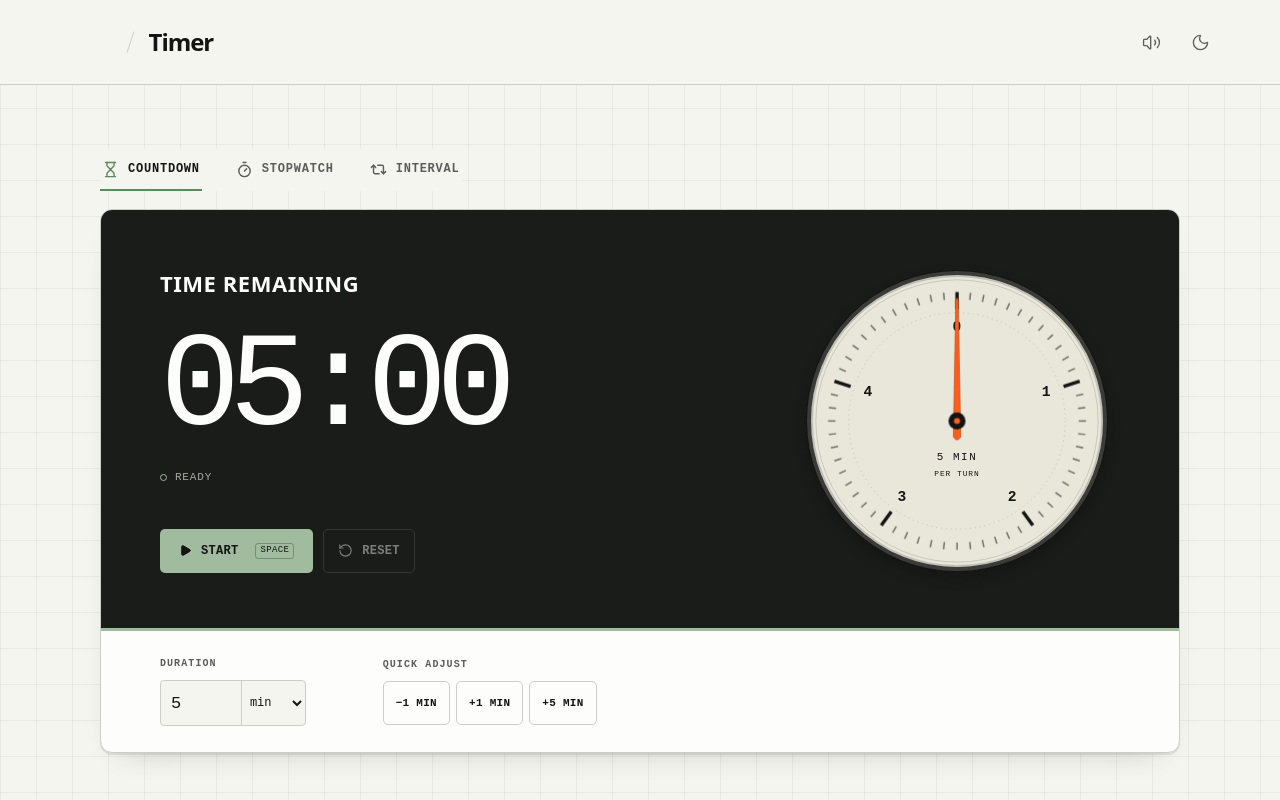
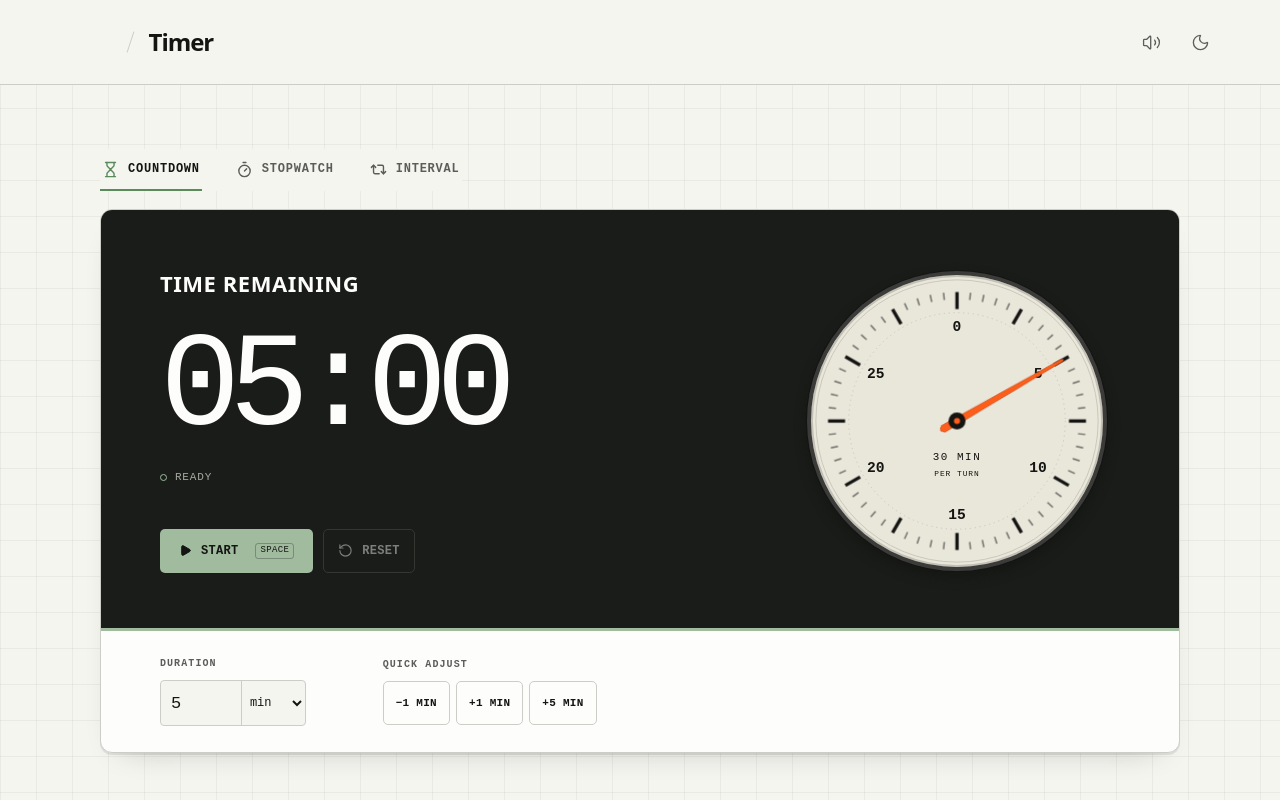
Before and after one commit to RealEmmettS/timer, a Next.js app: page / in a window 1280 px wide. Shown: the top 800 px of the page. Built offline with nearby package versions, Linux system fonts and the light colour scheme; a web font is replaced by a local one.

Commit message:
Use familiar watch scales for countdown and interval dials (#9)

```diff
--- a/src/app/globals.css
+++ b/src/app/globals.css
@@ -215,10 +215,11 @@ button { -webkit-tap-highlight-color: transparent; }
     animation: dial-label-in 220ms ease-out var(--mark-delay, 25ms) both;
   }
   .dial-settle { animation: dial-settle 380ms cubic-bezier(.22,.65,.32,1) both; }
+  .face[data-adaptive="true"][data-ready="true"] .dial-hand:not(.dial-rewinding) { transition: transform 220ms ease-out; }
   .dial-hand.dial-rewinding { animation: dial-rewind var(--rewind-duration) cubic-bezier(.32,0,.18,1); }
   .dial-rewinding .dial-settle { animation-duration: 0s; }
 }
-@keyframes dial-rewind { from { transform: rotate(var(--rewind-from)); } to { transform: rotate(0deg); } }
+@keyframes dial-rewind { from { transform: rotate(var(--rewind-from)); } to { transform: rotate(var(--rewind-to)); } }
 @keyframes dial-release { to { opacity: 0; transform: rotate(2deg) scale(.98); } }
 @keyframes dial-register { from { opacity: 0; transform: rotate(-5deg) scale(.97); } }
 @keyframes dial-label-in { from { opacity: 0; transform: translateY(3px); } }
@@ -256,6 +257,6 @@ button { -webkit-tap-highlight-color: transparent; }
   .interval-settings { grid-template-columns: repeat(2,minmax(0,1fr)); gap: 16px; }
 }
 @media (max-width: 520px) {
-  .face[data-adaptive="true"] .dial-quarter { font-size: 17px; }
+  .face[data-adaptive="true"] .dial-labels text { display: block; font-size: 17px; }
   .dial .dial-per-turn { font-size: 9px; }
 }
--- a/src/components/TimerDisplay/Dial.tsx
+++ b/src/components/TimerDisplay/Dial.tsx
@@ -12,117 +12,72 @@ const SECOND = 1000;
 const MINUTE = 60 * SECOND;
 const HOUR = 60 * MINUTE;
 
-// Major/minor tick spacing, in seconds. Prefer divisions people can read as clock time.
-const timeSteps = [
-  [0.001, 0.0002],
-  [0.002, 0.0005],
-  [0.005, 0.001],
-  [0.01, 0.002],
-  [0.02, 0.005],
-  [0.05, 0.01],
-  [0.1, 0.02],
-  [0.2, 0.05],
-  [0.5, 0.1],
-  [1, 0.2],
-  [2, 0.5],
-  [5, 1],
-  [10, 2],
-  [15, 3],
-  [30, 5],
-  [60, 5],
-  [120, 15],
-  [300, 30],
-  [600, 60],
-  [900, 180],
-  [1800, 300],
-  [3600, 600],
-  [7200, 900],
-  [10800, 1800],
-  [21600, 3600],
+const watchSpans = [
+  SECOND, 6 * SECOND, 12 * SECOND, 30 * SECOND, MINUTE, 3 * MINUTE,
+  30 * MINUTE, HOUR, 2 * HOUR, 6 * HOUR, 12 * HOUR, 24 * HOUR,
 ];
 
-function tickSpacing(span: number) {
-  if (span === MINUTE) return [5000, 1000];
-  const targetSeconds = span / SECOND / 8;
-  const step = timeSteps.find(([major]) => major >= targetSeconds);
-  if (step) return step.map((seconds) => seconds * SECOND);
-  const targetHours = targetSeconds / 3600;
-  const order = 10 ** Math.floor(Math.log10(targetHours));
-  const factor = [1, 2, 5, 10].find((value) => value * order >= targetHours) ?? 10;
-  const major = factor * order * HOUR;
-  return [major, major / 5];
+function watchSpan(duration: number) {
+  if (duration === 0) return MINUTE;
+  const preset = watchSpans.find((span) => duration <= span);
+  if (preset) return preset;
+  const days = duration / (24 * HOUR);
+  const magnitude = 10 ** Math.floor(Math.log10(days));
+  const step = [1, 2, 5, 10].find((n) => n * magnitude >= days) ?? 10;
+  return step * magnitude * 24 * HOUR;
+}
+
+function faceUnits(span: number): [number, string] {
+  if (span <= SECOND) return [span, 'ms'];
+  if (span <= 3 * MINUTE) return [span / SECOND, 'sec'];
+  if (span <= 2 * HOUR) return [span / MINUTE, 'min'];
+  return [span / HOUR, 'hr'];
 }
 
 const compact = new Intl.NumberFormat('en', { notation: 'compact', maximumFractionDigits: 1 });
 
-function scaleText(span: number, value: number, major: number) {
-  if (span < SECOND) return String(Math.round(value));
-  if (span < 2 * MINUTE) return String(Number((value / SECOND).toFixed(3)));
-  const unit = span < HOUR ? MINUTE : HOUR;
-  if (value / unit >= 10000) return compact.format(value / unit);
-  if (major % unit === 0 && unit === MINUTE) return String(value / unit);
-  const whole = Math.floor(value / unit);
-  const part = Math.round(((value % unit) / unit) * 60);
-  return whole + ':' + String(part).padStart(2, '0');
+function legend(span: number) {
+  const [amount, unit] = faceUnits(span);
+  return (amount >= 10000 ? compact.format(amount) : amount) + ' ' + unit;
 }
 
-function legend(span: number) {
-  const [amount, unit]: [number, string] =
-    span < SECOND
-      ? [span, 'ms']
-      : span < 2 * MINUTE
-        ? [span / SECOND, 'sec']
-        : span < HOUR
-          ? [span / MINUTE, 'min']
-          : [span / HOUR, 'hr'];
-  return (amount >= 10000 ? compact.format(amount) : Number(amount.toFixed(3))) + ' ' + unit;
-}
+const watchMarks = Array.from({ length: 60 }, (_, i) => (
+  <line
+    key={i}
+    x1="120"
+    x2="120"
+    y1="14"
+    y2={i % 5 === 0 ? 28 : 20}
+    className={i % 5 === 0 ? 'major' : 'minor'}
+    transform={`rotate(${i * 6} 120 120)`}
+  />
+));
 
 const DialFace = memo(function DialFace({ span, adaptive }: { span: number; adaptive: boolean }) {
-  const [major, minor] = tickSpacing(span);
-  const majorEvery = Math.round(major / minor);
-  const marks = Math.ceil(span / minor);
-  const compactEvery = adaptive ? Math.ceil(span / major / 5.5) : 3;
+  const [total, unit] = faceUnits(span);
   const labels = [];
-  const ticks = [];
-  for (let i = 0; i < marks; i++) {
-    const value = i * minor;
-    const angle = (value / span) * 360;
-    const isMajor = i % majorEvery === 0;
-    // An odd duration can put the last tick almost on top of zero.
-    if (360 - angle < 2) break;
-    ticks.push(
-      <line
-        key={i}
-        x1="120"
-        x2="120"
-        y1="14"
-        y2={isMajor ? 28 : 20}
-        className={isMajor ? 'major' : 'minor'}
-        transform={`rotate(${angle} 120 120)`}
-      />,
-    );
-    if (!isMajor || 360 - angle < 25) continue;
-    const index = i / majorEvery;
-    const compactLabel = index % compactEvery === 0 && 360 - angle >= 50;
-    const a = (angle * Math.PI) / 180;
-    const label = adaptive ? scaleText(span, value, major) : String(value / SECOND).padStart(2, '0');
-    const radius = label.length > 3 ? 69 : 77;
+  for (let i = 0; i < 12; i++) {
+    const value = (total * i) / 12;
+    // On a half-hour face, label every five minutes and leave the half steps as hour marks.
+    if (!Number.isInteger(value)) continue;
+    const label = value >= 10000 ? compact.format(value) : String(value);
+    const text = (unit === 'min' || unit === 'sec') && total === 60 ? label.padStart(2, '0') : label;
+    const radians = i * Math.PI / 6;
     labels.push(
       <text
         key={i}
-        className={compactLabel ? 'dial-quarter' : 'dial-subdivision'}
-        style={adaptive ? ({ '--mark-delay': index * 9 + 'ms' } as CSSProperties) : undefined}
-        x={(120 + Math.sin(a) * radius).toFixed(2)}
-        y={(120 - Math.cos(a) * radius).toFixed(2)}
+        className={i % 3 === 0 ? 'dial-quarter' : 'dial-subdivision'}
+        style={adaptive ? ({ '--mark-delay': i * 9 + 'ms' } as CSSProperties) : undefined}
+        x={(120 + Math.sin(radians) * 77).toFixed(2)}
+        y={(120 - Math.cos(radians) * 77).toFixed(2)}
       >
-        {label}
+        {text}
       </text>,
     );
   }
   return (
     <g className="dial-face">
-      <g className="dial-marks">{ticks}</g>
+      <g className="dial-marks">{watchMarks}</g>
       <g className="dial-labels">{labels}</g>
       <text className="dial-unit" x="120" y={adaptive ? 150 : 157}>
         {adaptive ? legend(span) : 'sec'}
@@ -181,11 +136,12 @@ export const Dial = memo(function Dial({
   atStart: boolean;
 }) {
   const adaptive = duration !== undefined;
-  const span = duration || MINUTE; // A zero-duration countdown starts directly in overtime.
+  const span = duration === undefined ? MINUTE : watchSpan(duration);
   const angle = (ms / span) * 360;
   const needle = useRef<SVGPathElement>(null);
   const hand = useRef<SVGGElement>(null);
-  const rewindFrom = useRef<number | null>(null);
+  const resetAngle = atStart ? angle : null;
+  const rewind = useRef<{ degrees: number; clockwise: boolean } | null>(null);
 
   useImperativeHandle(
     ref,
@@ -195,25 +151,27 @@ export const Dial = memo(function Dial({
         const pose = needle.current?.getCTM();
         if (!pose) return;
         const degrees = ((Math.atan2(pose.b, pose.a) * 180) / Math.PI + 360) % 360;
-        const atHome = Math.min(degrees, 360 - degrees) < 0.01;
-        const from = direction === 'clockwise' ? degrees - 360 : degrees;
-        rewindFrom.current = atHome ? 0 : from;
+        rewind.current = { degrees, clockwise: direction === 'clockwise' };
       },
     }),
     [],
   );
 
   useLayoutEffect(() => {
-    const from = rewindFrom.current;
-    rewindFrom.current = null;
+    const pose = rewind.current;
+    rewind.current = null;
     const element = hand.current;
-    if (!atStart || from === null || !element) return;
-    element.style.setProperty('--rewind-from', from + 'deg');
-    const durationMs = from === 0 ? 0 : Math.round(240 + Math.abs(from) * 1.2);
+    if (resetAngle === null || !pose || !element) return;
+    const distance = (pose.degrees - resetAngle + 360) % 360;
+    const atTarget = Math.min(distance, 360 - distance) < 0.01;
+    const offset = atTarget ? 0 : pose.clockwise ? distance - 360 : distance;
+    element.style.setProperty('--rewind-from', resetAngle + offset + 'deg');
+    element.style.setProperty('--rewind-to', resetAngle + 'deg');
+    const durationMs = offset === 0 ? 0 : Math.round(240 + Math.abs(offset) * 1.2);
     element.style.setProperty('--rewind-duration', durationMs + 'ms');
     element.classList.add('dial-rewinding');
     return () => element.classList.remove('dial-rewinding');
-  }, [atStart, span, phase]);
+  }, [resetAngle, span, phase]);
 
   return (
     <svg className="dial" viewBox="0 0 240 240" role={adaptive ? 'img' : undefined} aria-hidden={adaptive ? undefined : true} aria-label={adaptive ? legend(span) + ' per turn' : undefined}>
--- a/src/components/TimerDisplay/index.tsx
+++ b/src/components/TimerDisplay/index.tsx
@@ -75,7 +75,12 @@ export function TimerDisplay({
   }, []);
   return (
     <section className="instrument" aria-label={label}>
-      <div className="face" data-running={isRunning} data-adaptive={dialDuration !== undefined}>
+      <div
+        className="face"
+        data-running={isRunning}
+        data-ready={!isRunning && !elapsed}
+        data-adaptive={dialDuration !== undefined}
+      >
         <div className="face-body">
           <h2 className="face-title">{label}</h2>
           <div className="readout-wrap">
```
Also changed, not shown: 1 other file (tests, documents, lock files or other folders).
